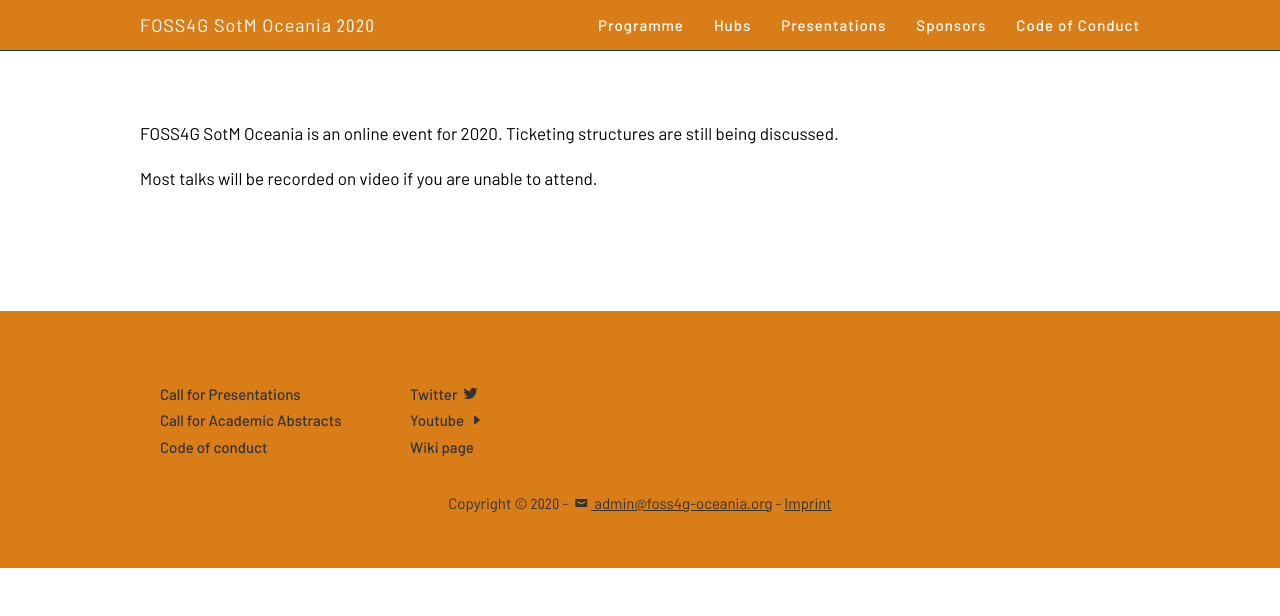
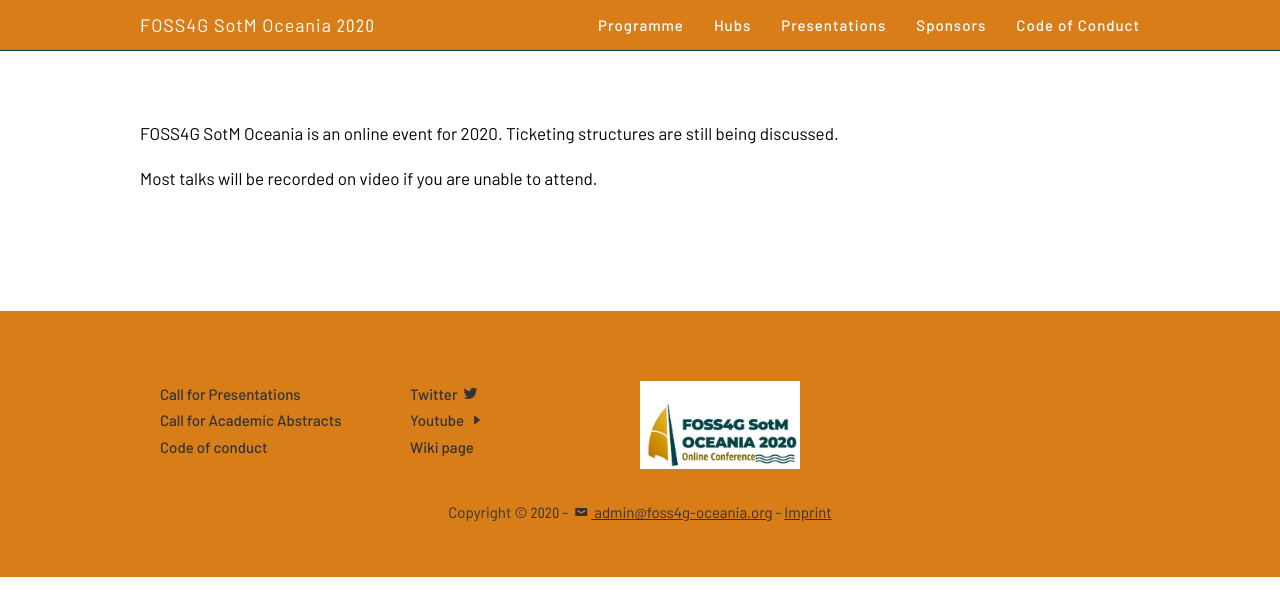
Before and after one commit to osgeo-oceania/foss4g-sotm-oceania-2020, a Jekyll site: the page built from tickets/index.md, in a window 1280 px wide. Shown: the top 616 px of the page. Built offline with Jekyll 4.4.1, drawn with Linux system fonts in a browser that asks for light colours.

Commit message:
Update footer.html

```diff
--- a/_includes/footer.html
+++ b/_includes/footer.html
@@ -17,6 +17,9 @@
             <a href="https://www.youtube.com/channel/UCbqmnF77HxLCmO9d7LrEbpg" class="animate block">Youtube&nbsp;<span class="icon caret-right"></span></a>
             <a href="https://wiki.osgeo.org/wiki/FOSS4G_SotM_Oceania_2020" class="animate block">Wiki page</a>
           </nav>
+          <nav class="col3">
+            <img src="https://2020.foss4g-oceania.org/img/Christa_Logo.jpg" style="width:160px; height:auto" />
+          </nav>
         </div>
       </div>
         <div class="center">
```
